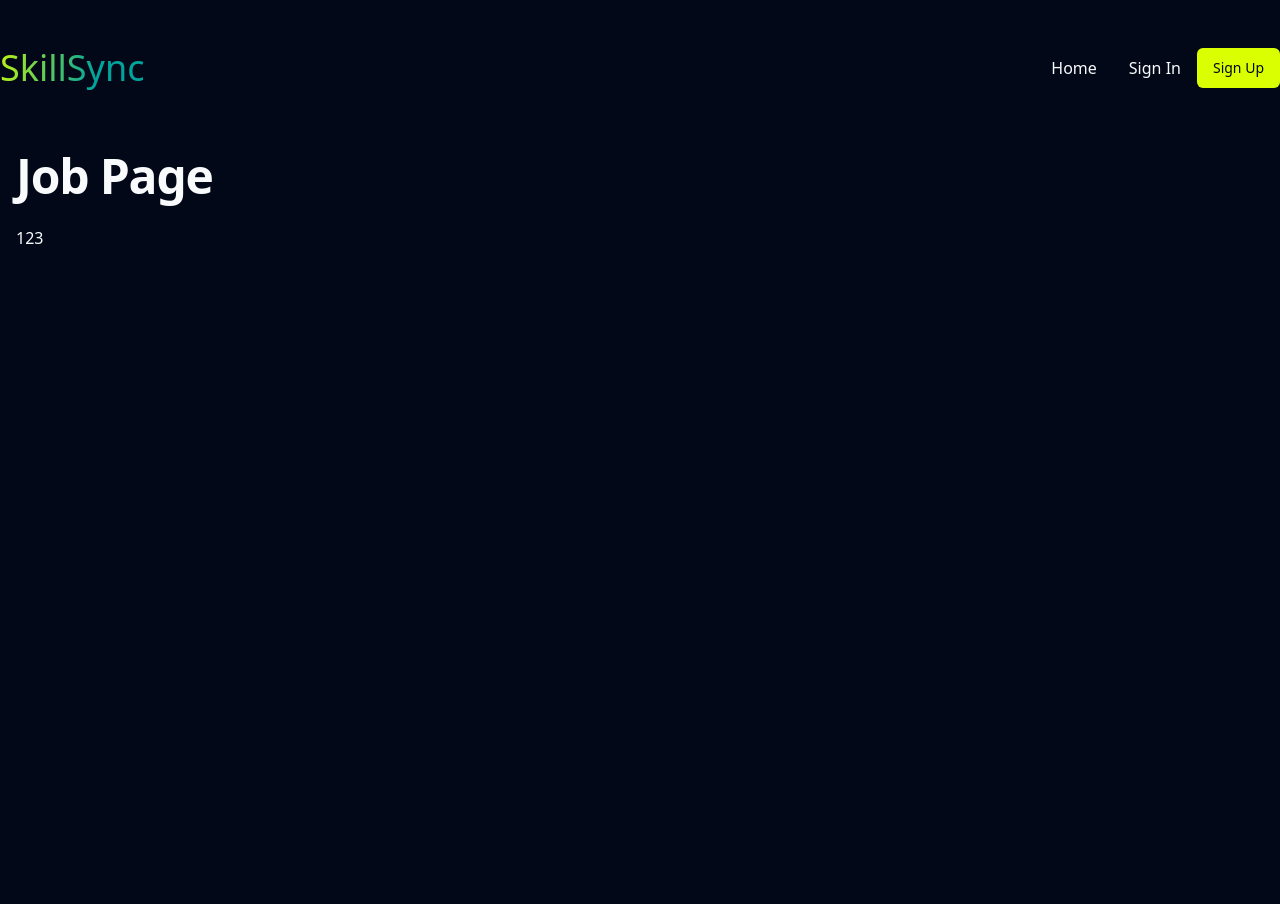
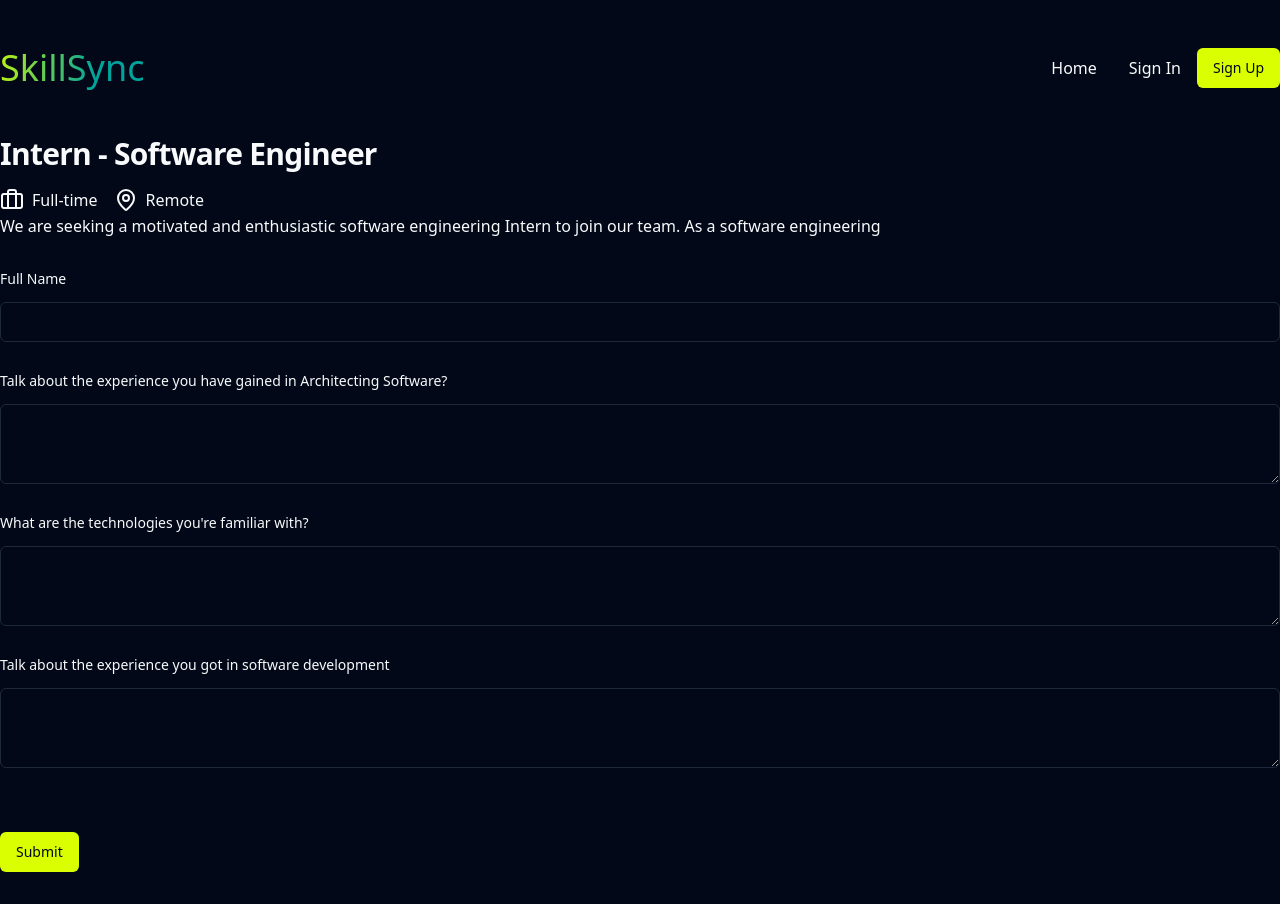
Before and after one commit to Janani-Balasooriya/skill-sync-front-end, a React (Vite) app: page /job/123 in a window 1280 px wide. Before the commit the page ends 800 px from the top, so only its background shows below. Built offline with nearby package versions, Linux system fonts and the light colour scheme.

Commit message:
Fix Job page Ui

```diff
--- a/package.json
+++ b/package.json
@@ -11,7 +11,7 @@
   },
   "dependencies": {
     "@radix-ui/react-accordion": "^1.2.1",
-    "@radix-ui/react-label": "^2.1.0",
+    "@radix-ui/react-label": "^2.1.1",
     "@radix-ui/react-select": "^2.1.2",
     "@radix-ui/react-slot": "^1.1.0",
     "class-variance-authority": "^0.7.0",
--- /dev/null
+++ b/src/components/ui/textarea.jsx
@@ -0,0 +1,18 @@
+import * as React from "react"
+
+import { cn } from "@/lib/utils"
+
+const Textarea = React.forwardRef(({ className, ...props }, ref) => {
+  return (
+    (<textarea
+      className={cn(
+        "flex min-h-[80px] w-full rounded-md border border-input bg-background px-3 py-2 text-base ring-offset-background placeholder:text-muted-foreground focus-visible:outline-none focus-visible:ring-2 focus-visible:ring-ring focus-visible:ring-offset-2 disabled:cursor-not-allowed disabled:opacity-50 md:text-sm",
+        className
+      )}
+      ref={ref}
+      {...props} />)
+  );
+})
+Textarea.displayName = "Textarea"
+
+export { Textarea }
--- a/src/pages/home/components/JobSection.jsx
+++ b/src/pages/home/components/JobSection.jsx
@@ -13,6 +13,12 @@ function JobSection() {
             title: "Software Engineer",
             type: "Full-time",
             location: "Colombo, Sri Lanka",
+        },
+        {
+            _id: "def",
+            title: "Software Architect",
+            type: "Hybrid",
+            location: "Rajagiriya, Sri Lanka",
         },
     ]
     return (
--- a/src/pages/job/job.page.jsx
+++ b/src/pages/job/job.page.jsx
@@ -1,23 +1,82 @@
-import { useParams } from "react-router-dom";
+import { Button } from "@/components/ui/button";
+import { Input } from "@/components/ui/input";
+import { Label } from "@/components/ui/label";
+import { Textarea } from "@/components/ui/textarea";
+import { Separator } from "@radix-ui/react-select";
+import { Briefcase, MapPin } from "lucide-react";
 
 function JobPage(){
 
-    const params = useParams();
+    const job = {
+        title: "Intern - Software Engineer",
+        description:
+        "We are seeking a motivated and enthusiastic software engineering Intern to join our team. As a software engineering",
+        type: "Full-time",
+        location: "Remote",
+        questions: [
+            "Share your academic background and highlight key programming concepts you've mastered. How has your education shaped your",
+            "Describe your professional development, emphasizing any certificatios obtained. How have these certifications enriched you?",
+            "Discuss notable projects in your programming experience. What challenges did you face, and how did you apply your skills to them?"
+        ],
+    };
 
-    if(useParams().id === "abc"){
-        return (
-            <main className="p-4">
-                <h1>Job Page with ABC</h1>
-                <p>{params.id}</p>
-            </main>
-        );
-    }
     return (
-        <main className="p-4">
-            <h1>Job Page</h1>
-            <p>{params.id}</p>
-        </main>
+        <div>
+            <div>
+                <h2>{job.title}</h2>
+                <div className="flex items-center gap-x-4 mt-4">
+                    <div className=" flex items-center gap-x-2">
+                        <Briefcase />
+                        <span>{job.type}</span>
+                    </div>
+                    <div className="flex items-center gap-x-2">
+                        <MapPin />
+                        <span>{job.location}</span>
+                    </div>
+                </div>
+            </div>
+            <div>
+                <p>{job.description}</p>
+            </div>
+
+            <Separator />
+
+            <form className="py-8 flex flex-col gap-y-8">
+                <div className="flex flex-col gap-y-4">
+                    <Label>Full Name</Label>
+                    <Input />
+                </div>
+                <div>
+                    <div className="flex flex-col gap-y-4">
+                        <Label>
+                            Talk about the experience you have gained in Architecting Software?
+                        </Label>
+                        <Textarea/>
+                    </div>
+                </div>
+                <div>
+                    <div className="flex flex-col gap-y-4">
+                        <Label>
+                            What are the technologies you're familiar with?
+                        </Label>
+                        <Textarea/>
+                    </div>
+                </div>
+                <div>
+                    <div className="flex flex-col gap-y-4">
+                        <Label>
+                            Talk about the experience you got in software development
+                        </Label>
+                        <Textarea/>
+                    </div>
+                </div>
+
+                <Button type="submit" className="mt-8 bg-card text-card-foreground w-fit">
+                    Submit
+                </Button>
+            </form>
+        </div>
     );
 }
 
-export default JobPage
+export default JobPage;
```
Also changed, not shown: 1 other file (tests, documents, lock files or other folders).
